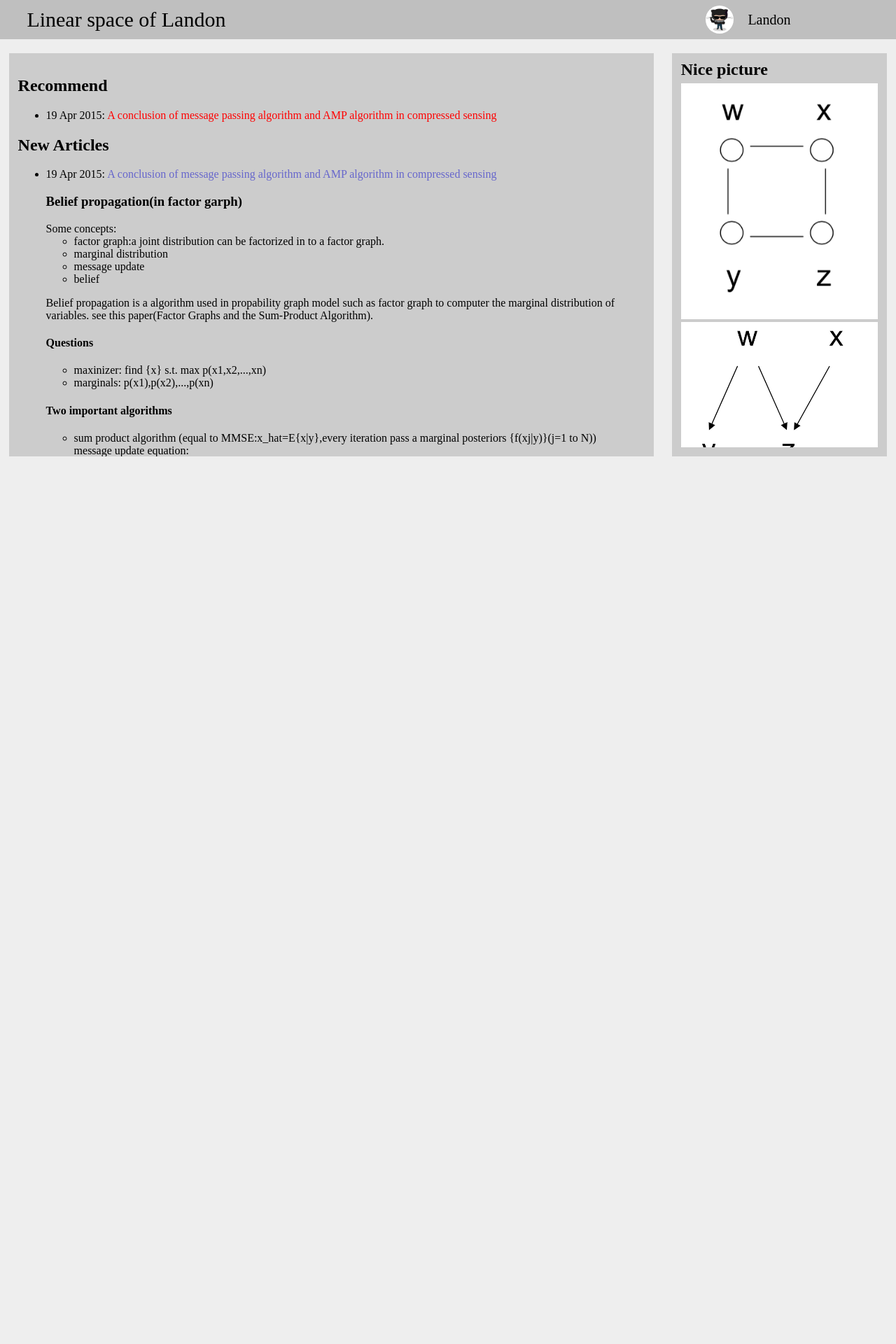
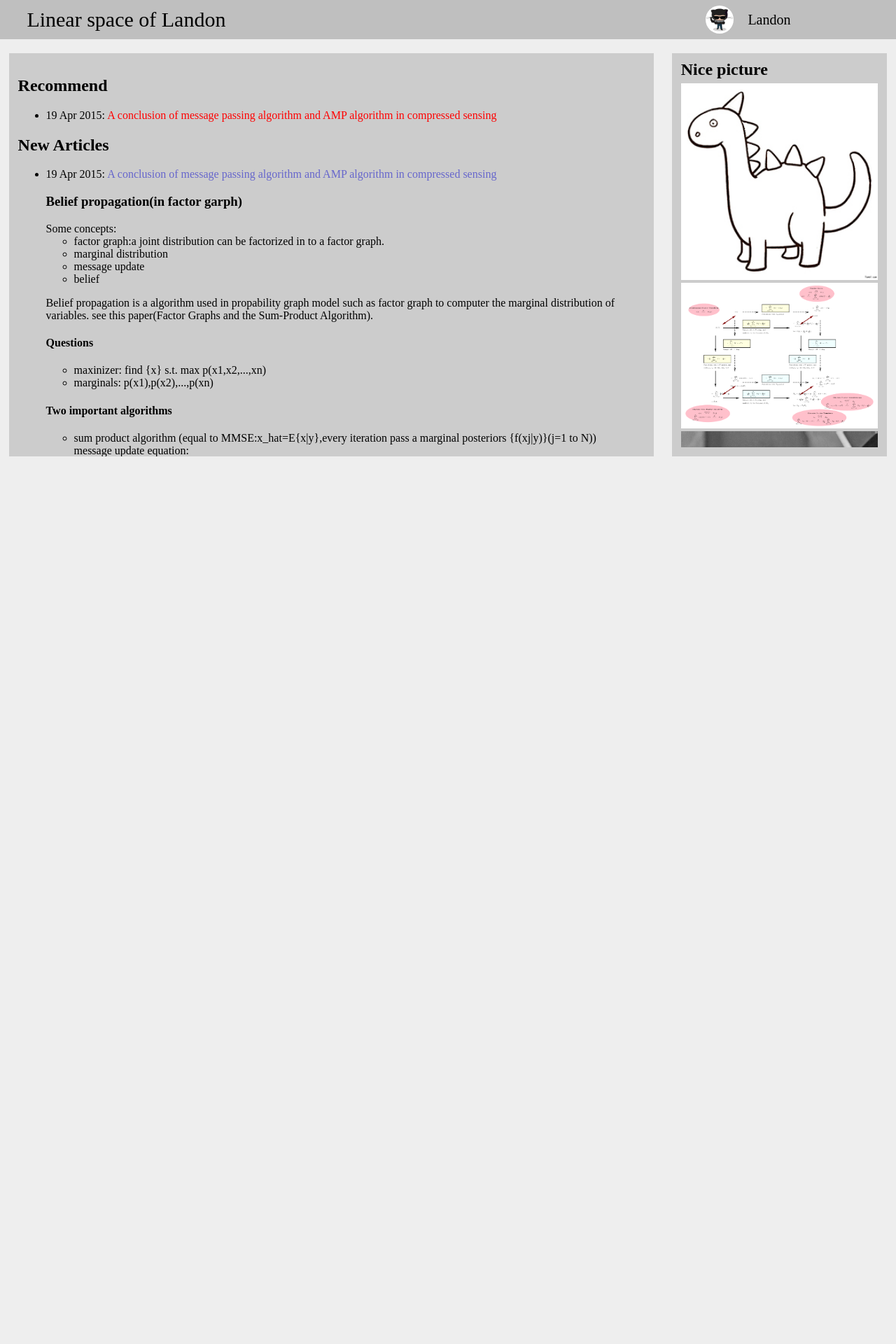
Before and after one commit to myworkstation/myworkstation.github.io, a Jekyll site: the page built from index.html, in a window 1280 px wide. Shown: the top 1920 px of the page at 70% size. Built offline with Jekyll 4.4.1, drawn with Linux system fonts in a browser that asks for light colours; nearby versions of some CDN libraries; library files that are not in the unit come from our copies.

Commit message:
add a post

```diff
--- a/_layouts/default.html
+++ b/_layouts/default.html
@@ -22,9 +22,9 @@
 		<div id="sidediv">
 			<div id="sidename">Nice picture</div>
 			<div id="sideimg">
-				<img src="/image/contents/pic1.png">
-				<img src="/image/contents/pic2.png">
-				<img src="/image/contents/pic3.png">
+				<img src="/image/contents/dragon.jpg">
+				<img src="/image/contents/fourier.png">
+				<img src="/image/contents/lenna.jpeg">
 			</div>
 		</div>
 	</div>
```
Also changed, not shown: image/contents/dragon.jpg (added), image/contents/fourier.png (added), image/contents/lenna.jpeg (added).
